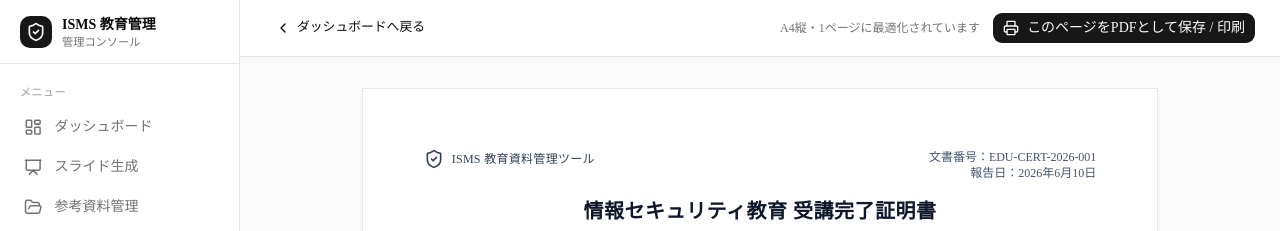
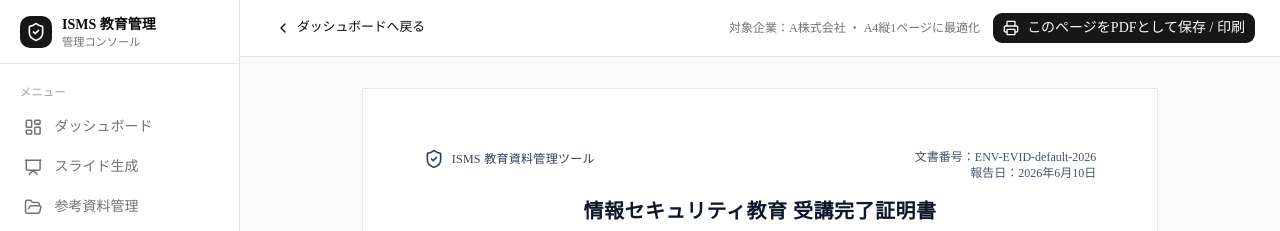
Before and after one commit to yuta0410/isms-edu-proto, a Next.js app: page /admin/evidence in a window 1280 px wide. Shown: the top 231 px of the page. Built offline with nearby package versions, Linux system fonts and the light colour scheme.

Commit message:
feat: 証跡PDF出力の企業別フィルター連動および動的データ出し分けの実装

```diff
--- a/app/admin/dashboard/page.tsx
+++ b/app/admin/dashboard/page.tsx
@@ -31,6 +31,7 @@ import {
   CardContent,
 } from "@/components/ui/card";
 import { COURSES } from "@/constants/courses";
+import { EVIDENCE_COMPANIES } from "@/constants/evidence";
 import type { CourseStatus } from "@/lib/types";
 
 // Enrollment record tied to a course in the catalog.
@@ -92,6 +93,10 @@ function summarize(rows: Enrollment[]) {
 
 export default function DashboardPage() {
   const [filter, setFilter] = useState<string>("all");
+  // 証跡PDF出力の対象企業（証跡画面へ corp として引き渡す）
+  const [evidenceCorp, setEvidenceCorp] = useState<string>(
+    EVIDENCE_COMPANIES[0].corp
+  );
 
   const filtered = useMemo(
     () =>
@@ -124,7 +129,23 @@ export default function DashboardPage() {
               新しい教材を生成
             </Button>
           </Link>
-          <Link href="/admin/evidence" target="_blank">
+          {/* 証跡出力の対象企業を選択し、その corp を証跡画面へ引き渡す */}
+          <label className="sr-only" htmlFor="evidence-corp">
+            証跡出力の対象企業
+          </label>
+          <select
+            id="evidence-corp"
+            value={evidenceCorp}
+            onChange={(e) => setEvidenceCorp(e.target.value)}
+            className="hidden h-8 rounded-lg border border-input bg-transparent px-2.5 text-[0.8rem] text-foreground outline-none focus-visible:border-ring focus-visible:ring-3 focus-visible:ring-ring/50 md:block dark:bg-input/30"
+          >
+            {EVIDENCE_COMPANIES.map((c) => (
+              <option key={c.corp} value={c.corp}>
+                {c.name}
+              </option>
+            ))}
+          </select>
+          <Link href={`/admin/evidence?corp=${evidenceCorp}`} target="_blank">
             <Button size="sm" className="gap-1.5">
               <FileCheck2 className="size-3.5" />
               審査用 証跡PDF出力
--- a/app/admin/evidence/page.tsx
+++ b/app/admin/evidence/page.tsx
@@ -1,47 +1,43 @@
 "use client";
 
+import { Suspense } from "react";
 import Link from "next/link";
-import { Printer, ChevronLeft, ShieldCheck, Stamp } from "lucide-react";
+import { useSearchParams } from "next/navigation";
+import { Printer, ChevronLeft, ShieldCheck, Stamp, Loader2 } from "lucide-react";
 
 import { Button } from "@/components/ui/button";
-
-// ---------------------------------------------------------------------------
-// Sample evidence data. In production these rows come from Supabase
-// (enrollments joined with employees), scoped to the selected company/course.
-// ---------------------------------------------------------------------------
-const REPORT = {
-  company: "A株式会社",
-  theme: "個人情報の適切な取り扱い",
-  period: "2026年5月25日 〜 2026年6月5日",
-  material: "「個人情報の適切な取り扱い」スライド教材（E&Nコンサルティング監修）",
-  supervisor: "E&Nコンサルティング株式会社",
-};
-
-interface Learner {
-  name: string;
-  department: string;
-  completed_at: string;
-  score: number;
-}
-
-const LEARNERS: Learner[] = [
-  { name: "佐藤 健一", department: "情報システム部", completed_at: "2026-05-28 14:32", score: 100 },
-  { name: "鈴木 美咲", department: "営業部", completed_at: "2026-05-29 10:15", score: 90 },
-  { name: "田中 由美", department: "総務部", completed_at: "2026-06-01 09:15", score: 100 },
-  { name: "中村 彩", department: "経理部", completed_at: "2026-06-02 11:40", score: 80 },
-  { name: "高橋 大輔", department: "開発部", completed_at: "2026-06-03 16:20", score: 95 },
-];
+import { getEvidenceReport } from "@/constants/evidence";
 
 function formatJpDate(d: Date): string {
   return `${d.getFullYear()}年${d.getMonth() + 1}月${d.getDate()}日`;
 }
 
 export default function EvidencePage() {
-  const total = LEARNERS.length;
-  const completed = LEARNERS.length; // all listed learners are completed
-  const avgScore = Math.round(
-    LEARNERS.reduce((a, l) => a + l.score, 0) / LEARNERS.length
+  return (
+    <Suspense
+      fallback={
+        <div className="flex min-h-screen items-center justify-center text-muted-foreground">
+          <Loader2 className="size-6 animate-spin" />
+        </div>
+      }
+    >
+      <EvidenceReportView />
+    </Suspense>
   );
+}
+
+function EvidenceReportView() {
+  const corp = useSearchParams().get("corp");
+  const report = getEvidenceReport(corp);
+
+  const total = report.learners.length;
+  const completed = report.learners.length; // all listed learners are completed
+  const avgScore = total
+    ? Math.round(report.learners.reduce((a, l) => a + l.score, 0) / total)
+    : 0;
+
+  const docNumber = `ENV-EVID-${report.corp}-2026`;
+  const certNumber = `EVID-${report.corp}-0001`;
 
   return (
     <div className="min-h-screen bg-muted/30 print:bg-white">
@@ -55,7 +51,7 @@ export default function EvidencePage() {
         </Link>
         <div className="flex items-center gap-3">
           <span className="hidden text-xs text-muted-foreground sm:inline">
-            A4縦・1ページに最適化されています
+            対象企業：{report.company} ・ A4縦1ページに最適化
           </span>
           <Button onClick={() => window.print()} className="gap-2">
             <Printer className="size-4" />
@@ -76,7 +72,7 @@ export default function EvidencePage() {
               </span>
             </div>
             <div className="text-right text-xs text-slate-600">
-              文書番号：EDU-CERT-2026-001
+              文書番号：{docNumber}
               <br />
               <span suppressHydrationWarning>
                 報告日：{formatJpDate(new Date())}
@@ -93,13 +89,13 @@ export default function EvidencePage() {
 
         {/* Official meta block */}
         <section className="mt-5 grid grid-cols-2 gap-x-6 gap-y-2 text-[12.5px]">
-          <MetaRow label="対象企業" value={REPORT.company} />
-          <MetaRow label="実施責任者" value={`${REPORT.supervisor} 監修`} />
+          <MetaRow label="対象企業" value={report.company} />
+          <MetaRow label="実施責任者" value={`${report.supervisor} 監修`} />
           <MetaRow
             label="対象規格"
             value="ISO/IEC 27001:2022 / JIS Q 15001:2017 準拠"
           />
-          <MetaRow label="実施期間" value={REPORT.period} />
+          <MetaRow label="実施期間" value={report.period} />
         </section>
 
         {/* Education overview */}
@@ -107,9 +103,9 @@ export default function EvidencePage() {
           <SectionTitle>1. 教育概要</SectionTitle>
           <table className="w-full border-collapse text-[12.5px]">
             <tbody>
-              <OverviewRow label="教育テーマ" value={REPORT.theme} />
-              <OverviewRow label="実施期間" value={REPORT.period} />
-              <OverviewRow label="使用教材名" value={REPORT.material} />
+              <OverviewRow label="教育テーマ" value={report.theme} />
+              <OverviewRow label="実施期間" value={report.period} />
+              <OverviewRow label="使用教材名" value={report.material} />
             </tbody>
           </table>
         </section>
@@ -165,7 +161,7 @@ export default function EvidencePage() {
               </tr>
             </thead>
             <tbody>
-              {LEARNERS.map((l, i) => (
+              {report.learners.map((l, i) => (
                 <tr key={l.name}>
                   <td className="border border-slate-300 px-2 py-1.5 text-slate-500">
                     {i + 1}
@@ -197,9 +193,12 @@ export default function EvidencePage() {
 
         {/* Signature footer */}
         <section className="mt-10 flex items-end justify-between gap-6">
-          <p className="text-[11px] text-slate-500">
-            上記のとおり、情報セキュリティ教育を実施し、対象者全員の受講完了を確認したことを証明します。
-          </p>
+          <div className="text-[11px] text-slate-500">
+            <p>
+              上記のとおり、情報セキュリティ教育を実施し、対象者全員の受講完了を確認したことを証明します。
+            </p>
+            <p className="mt-1">証明番号：{certNumber}</p>
+          </div>
           <div className="flex shrink-0 gap-4">
             <SignatureBox label="実施責任者印" />
             <SignatureBox label="企業管理者印" />
--- /dev/null
+++ b/constants/evidence.ts
@@ -0,0 +1,87 @@
+/**
+ * Per-company evidence (受講証明・実施報告) seed data for the審査用 PDF export.
+ *
+ * In production these rows come from Supabase (enrollments joined with
+ * employees), scoped to the company selected on the dashboard. Here they are
+ * static mock datasets keyed by a company identifier (`corp`).
+ */
+
+export interface EvidenceLearner {
+  name: string;
+  department: string;
+  completed_at: string;
+  score: number;
+}
+
+export interface EvidenceReport {
+  corp: string;
+  company: string;
+  theme: string;
+  period: string;
+  material: string;
+  supervisor: string;
+  learners: EvidenceLearner[];
+}
+
+export const EVIDENCE_REPORTS: Record<string, EvidenceReport> = {
+  "smart-flow": {
+    corp: "smart-flow",
+    company: "株式会社スマートフロー",
+    theme: "標的型メール攻撃への対策",
+    period: "2026年5月10日 〜 2026年5月22日",
+    material:
+      "「標的型メール攻撃への対策」スライド教材（E&Nコンサルティング監修）",
+    supervisor: "E&Nコンサルティング株式会社",
+    learners: [
+      { name: "山田 太郎", department: "開発部", completed_at: "2026-05-12 10:24", score: 100 },
+      { name: "鈴木 一郎", department: "営業部", completed_at: "2026-05-13 15:48", score: 90 },
+      { name: "伊藤 健", department: "開発部", completed_at: "2026-05-15 09:10", score: 100 },
+      { name: "渡辺 結衣", department: "カスタマーサクセス部", completed_at: "2026-05-18 14:02", score: 90 },
+    ],
+  },
+  chiyoda: {
+    corp: "chiyoda",
+    company: "千代田コンサルティング株式会社",
+    theme: "個人情報の適切な取り扱い",
+    period: "2026年5月18日 〜 2026年5月30日",
+    material:
+      "「個人情報の適切な取り扱い」スライド教材（E&Nコンサルティング監修）",
+    supervisor: "E&Nコンサルティング株式会社",
+    learners: [
+      { name: "佐藤 次郎", department: "総務部", completed_at: "2026-05-20 11:05", score: 90 },
+      { name: "高橋 花子", department: "経理部", completed_at: "2026-05-21 16:30", score: 80 },
+      { name: "田中 三郎", department: "総務部", completed_at: "2026-05-23 09:45", score: 90 },
+      { name: "小林 桜", department: "人事部", completed_at: "2026-05-26 13:20", score: 90 },
+      { name: "加藤 大輔", department: "経理部", completed_at: "2026-05-28 10:12", score: 90 },
+    ],
+  },
+  default: {
+    corp: "default",
+    company: "A株式会社",
+    theme: "個人情報の適切な取り扱い",
+    period: "2026年5月25日 〜 2026年6月5日",
+    material:
+      "「個人情報の適切な取り扱い」スライド教材（E&Nコンサルティング監修）",
+    supervisor: "E&Nコンサルティング株式会社",
+    learners: [
+      { name: "佐藤 健一", department: "情報システム部", completed_at: "2026-05-28 14:32", score: 100 },
+      { name: "鈴木 美咲", department: "営業部", completed_at: "2026-05-29 10:15", score: 90 },
+      { name: "田中 由美", department: "総務部", completed_at: "2026-06-01 09:15", score: 100 },
+      { name: "中村 彩", department: "経理部", completed_at: "2026-06-02 11:40", score: 80 },
+      { name: "高橋 大輔", department: "開発部", completed_at: "2026-06-03 16:20", score: 95 },
+    ],
+  },
+};
+
+/** Companies offered in the dashboard's evidence-export selector. */
+export const EVIDENCE_COMPANIES = [
+  { corp: "smart-flow", name: "株式会社スマートフロー" },
+  { corp: "chiyoda", name: "千代田コンサルティング株式会社" },
+  { corp: "default", name: "A株式会社（サンプル）" },
+];
+
+/** Resolve a report by corp; falls back to the default dataset. */
+export function getEvidenceReport(corp: string | null | undefined): EvidenceReport {
+  if (corp && EVIDENCE_REPORTS[corp]) return EVIDENCE_REPORTS[corp];
+  return EVIDENCE_REPORTS.default;
+}
```
